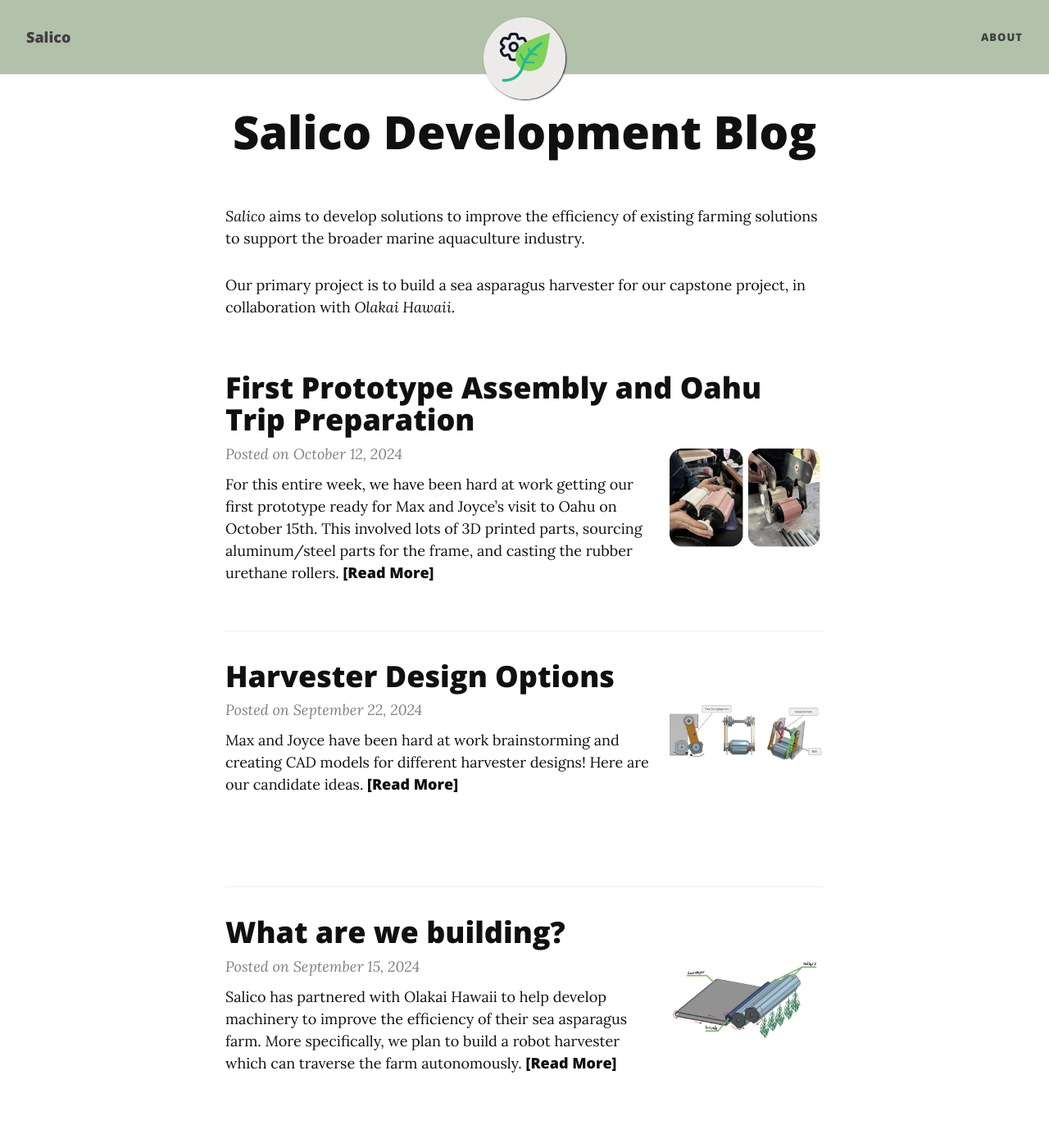
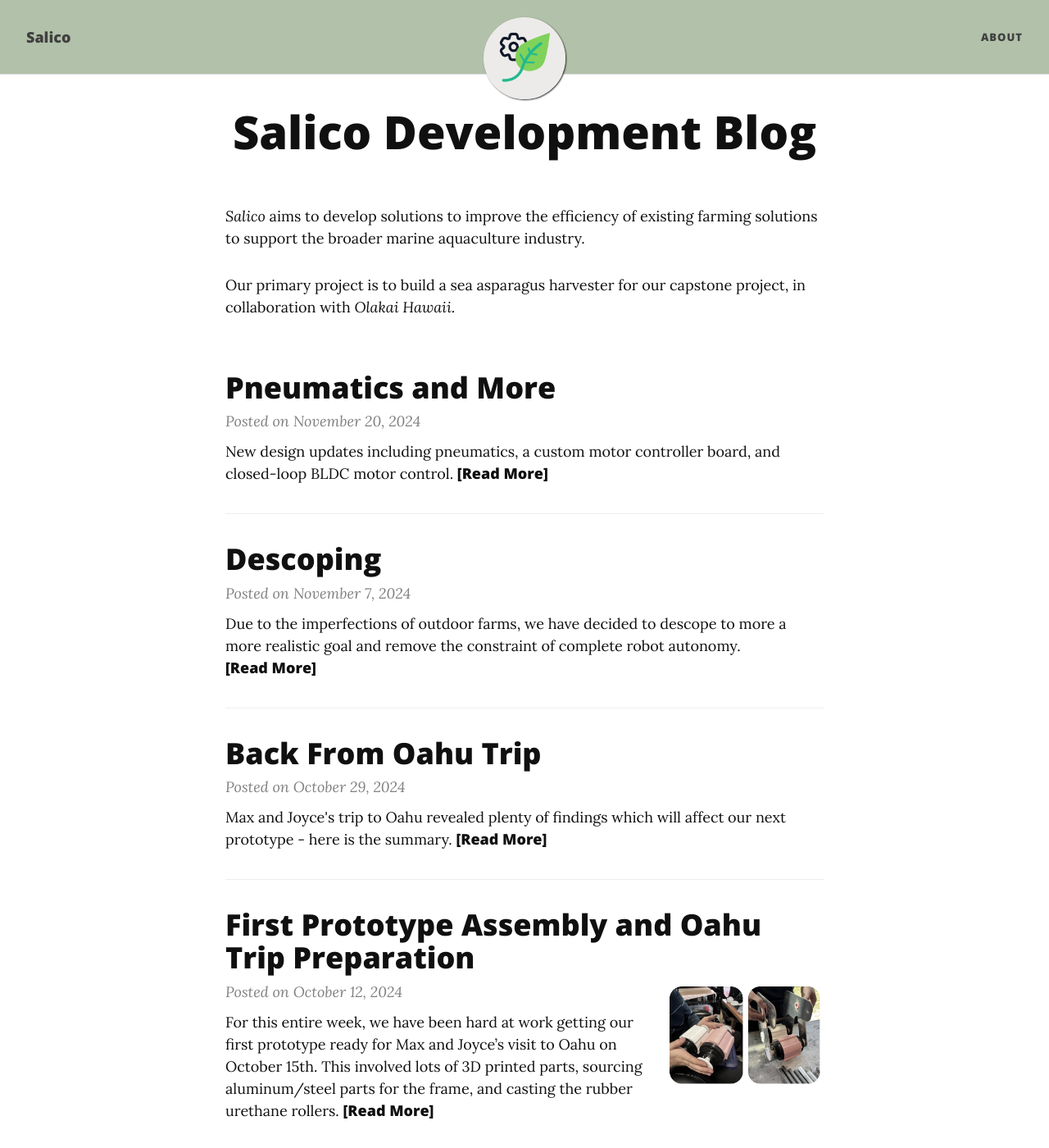
Before and after one commit to salico-uw/salico-uw.github.io, a Jekyll site: the page built from index.html, in a window 1280 px wide and 1400 px high. Shown: the whole window at 82% size. Built offline with Jekyll 4.4.1, drawn with Linux system fonts in a browser that asks for light colours; the list of posts is cut into pages by our own code.

Commit message:
add posts

```diff
--- a/_layouts/post.html
+++ b/_layouts/post.html
@@ -42,6 +42,11 @@
       <div class="blog-post">
         {{ content }}
       </div>
+      {% if page.embed %}
+      <object style="width:800px;" height="600" type="application/pdf" data="{{ page.embed }}?#zoom=85&scrollbar=0&toolbar=0&navpanes=0">
+        <p>Sorry, the PDF could not be displayed.</p>
+    </object>
+      {% endif %}
 
       {% if page.tags.size > 0 %}
         <div class="blog-tags">
--- /dev/null
+++ b/_posts/2024-10-29-return.md
@@ -0,0 +1,7 @@
+---
+layout: post
+title: Back From Oahu Trip
+excerpt: Max and Joyce's trip to Oahu revealed plenty of findings which will affect our next prototype - here is the summary.
+# thumbnail-img: /assets/img/proto1-build.png
+embed: /assets/pdf/10-29.pdf
+---
--- /dev/null
+++ b/_posts/2024-11-20-detailed-design.md
@@ -0,0 +1,7 @@
+---
+layout: post
+title: Pneumatics and More
+excerpt: New design updates including pneumatics, a custom motor controller board, and closed-loop BLDC motor control.
+# thumbnail-img: /assets/img/proto1-build.png
+embed: /assets/pdf/11-20.pdf
+---
--- /dev/null
+++ b/_posts/2024-11-7-descoping.md
@@ -0,0 +1,7 @@
+---
+layout: post
+title: Descoping
+excerpt: Due to the imperfections of outdoor farms, we have decided to descope to more a more realistic goal and remove the constraint of complete robot autonomy.
+# thumbnail-img: /assets/img/proto1-build.png
+embed: /assets/pdf/11-7.pdf
+---
```
Also changed, not shown: about.md (+2 -0 lines), 7 other files.
